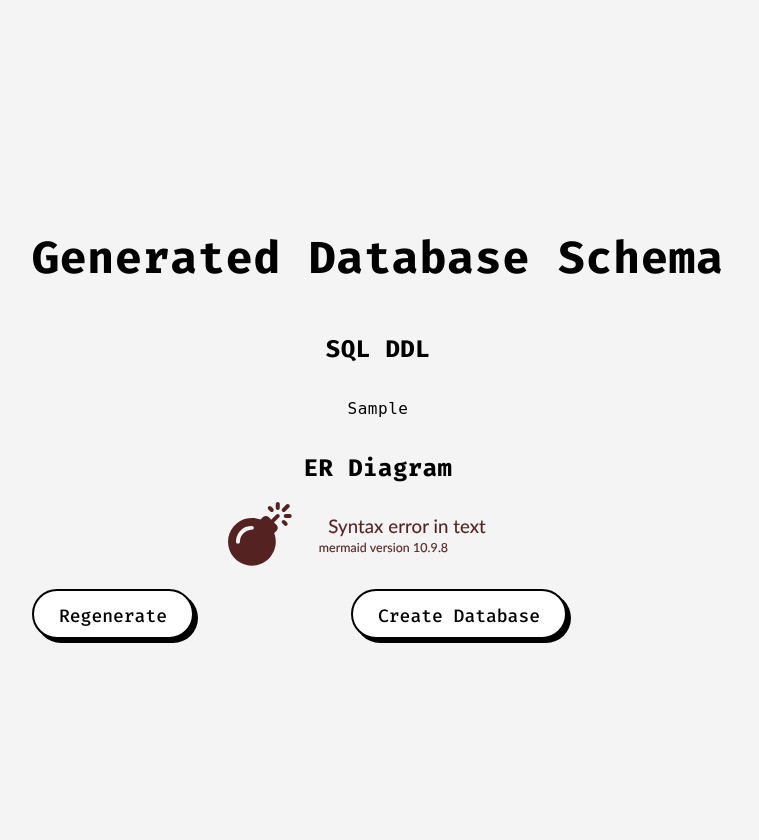
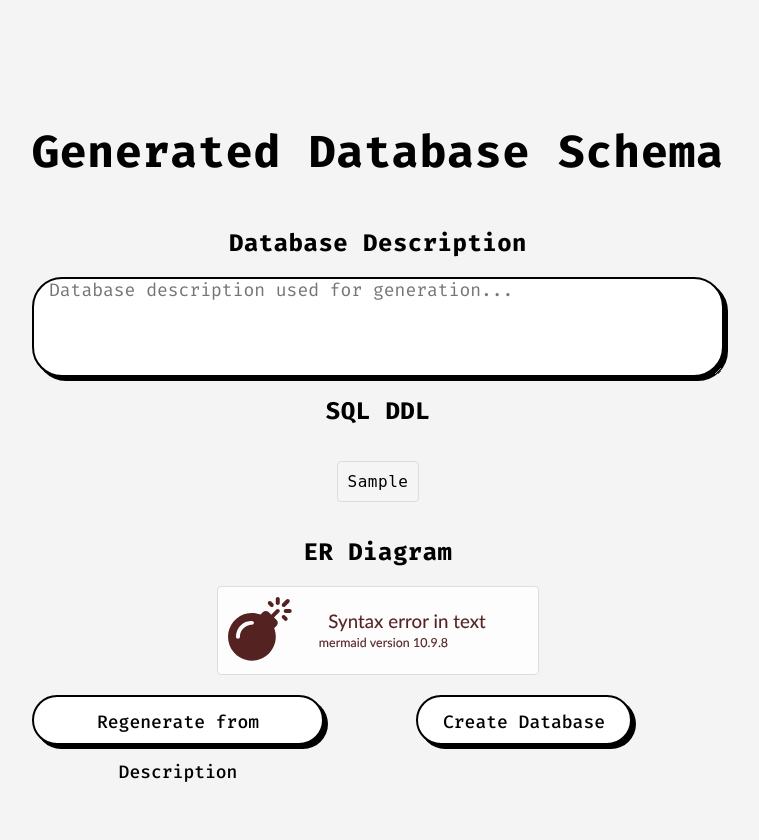
Before and after one commit to udaysinh-git/Chat2DB, a Flask app: template templates/preview_schema.html in a window 1280 px wide. Shown: the whole page, without its empty margins (262-1021 px from the left). Run offline with Flask 3, Linux system fonts and the light colour scheme; the template is opened without the code that fills it: most values are stand-ins (such as "Sample title", 1, 10 or a date in 2020).

Commit message:
Enhance schema regeneration: update regex patterns for SQL and Mermaid extraction, improve error handling in regenerate_schema route, and refine preview_schema layout with better user feedback and Mermaid diagram handling.

```diff
--- a/templates/preview_schema.html
+++ b/templates/preview_schema.html
@@ -8,39 +8,90 @@
 <body>
     <div class="center-container" id="container">
         <h1>Generated Database Schema</h1>
-        <h2>SQL DDL</h2>
-        <pre id="schema-sql">{{ schema_sql }}</pre>
+
+        <!-- Add Textarea for Description -->
+        <h2>Database Description</h2>
+        <textarea id="description-area" class="input-74" style="width: 100%; min-height: 100px;"
+                  placeholder="Database description used for generation...">{{ session.get('pending_db', {}).get('description', '') }}</textarea>
+
+        <h2 style="margin-top: 20px;">SQL DDL</h2>
+        <pre id="schema-sql" style="background-color: #f5f5f5; border: 1px solid #ddd; padding: 10px; border-radius: 4px; white-space: pre-wrap; word-wrap: break-word;">{{ schema_sql }}</pre>
 
         <h2>ER Diagram</h2>
-        <div id="mermaid-diagram" class="mermaid">{{ mermaid|safe }}</div>
+        <!-- Container for Mermaid diagram -->
+        <div id="mermaid-diagram-container" style="text-align: center; border: 1px solid #ddd; padding: 10px; border-radius: 4px; background-color: #fdfdfd;">
+             <div class="mermaid" id="mermaid-diagram">{{ mermaid|safe }}</div>
+        </div>
+
+        <!-- Error display area -->
+        {% if error %}
+            <div style="color: red; margin-top: 15px;">Error creating database: {{ error }}</div>
+        {% endif %}
 
         <div class="button-group" style="display:flex; justify-content: space-between; width:100%; margin-top:20px;">
-            <button class="button-74" id="regenerate-btn" type="button">Regenerate</button>
+            <!-- Update Regenerate button -->
+            <button class="button-74" id="regenerate-btn" type="button">Regenerate from Description</button>
             <form method="POST" action="{{ url_for('create_database.finalize_database') }}" hx-no-boost>
                 <button class="button-74" type="submit">Create Database</button>
             </form>
         </div>
     </div>
     <script>
+        // Initialize Mermaid on initial load
         mermaid.initialize({ startOnLoad: true });
+
         document.getElementById("regenerate-btn").addEventListener("click", function(){
+            const description = document.getElementById("description-area").value; // Get current description
+            const regenerateButton = document.getElementById("regenerate-btn");
+
+            // Indicate loading
+            regenerateButton.textContent = "Regenerating...";
+            regenerateButton.disabled = true;
+
+            // Send the description in the request body
             fetch("{{ url_for('create_database.regenerate_schema') }}", {
                 method: "POST",
-                headers: {"Content-Type": "application/json"}
+                headers: {
+                    "Content-Type": "application/json" // Send as JSON
+                },
+                body: JSON.stringify({ description: description }) // Send description in body
             })
             .then(response => response.json())
             .then(data => {
                 if(data.success) {
+                    // Update SQL
                     document.getElementById("schema-sql").textContent = data.schema_sql;
-                    document.getElementById("mermaid-diagram").innerHTML = data.mermaid;
-                    mermaid.init(undefined, document.querySelectorAll(".mermaid"));
+
+                    // Update Mermaid Diagram
+                    const mermaidContainer = document.getElementById("mermaid-diagram-container");
+                    const mermaidDiv = document.getElementById("mermaid-diagram");
+
+                    // Clear previous diagram explicitly by removing the SVG element if it exists
+                    const existingSvg = mermaidContainer.querySelector('svg');
+                    if (existingSvg) {
+                        mermaidContainer.removeChild(existingSvg);
+                    }
+
+                    // Update the content of the mermaid div
+                    mermaidDiv.innerHTML = data.mermaid;
+                    // Remove the data-processed attribute to allow re-rendering
+                    mermaidDiv.removeAttribute('data-processed');
+
+                    // Re-initialize Mermaid for the updated div
+                    mermaid.init(undefined, mermaidDiv);
+
                 } else {
-                    alert("Error: " + data.message);
+                    alert("Error during regeneration: " + data.message);
                 }
             })
             .catch(err => {
-                console.error("Error during regeneration:", err);
-                alert("Error during regeneration.");
+                console.error("Error during regeneration fetch:", err);
+                alert("Error during regeneration fetch.");
+            })
+            .finally(() => {
+                 // Restore button state
+                regenerateButton.textContent = "Regenerate from Description";
+                regenerateButton.disabled = false;
             });
         });
     </script>
```
Also changed, not shown: core/groq_model.py (+7 -6 lines), routes/create_database.py (+28 -10 lines).
